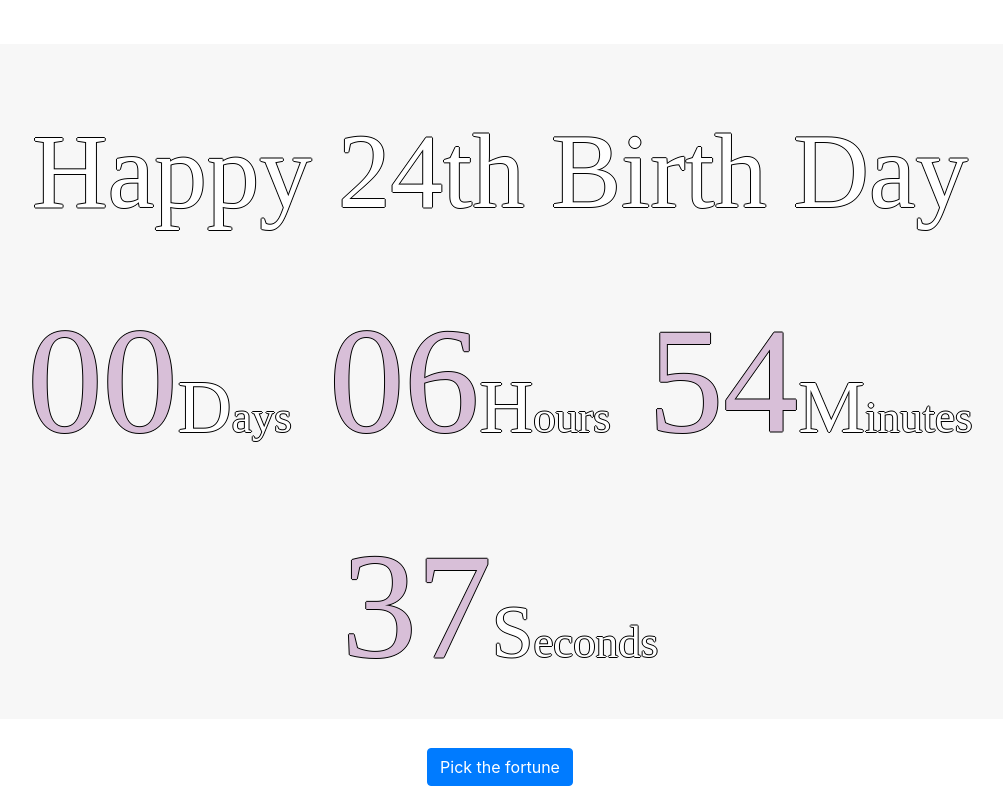
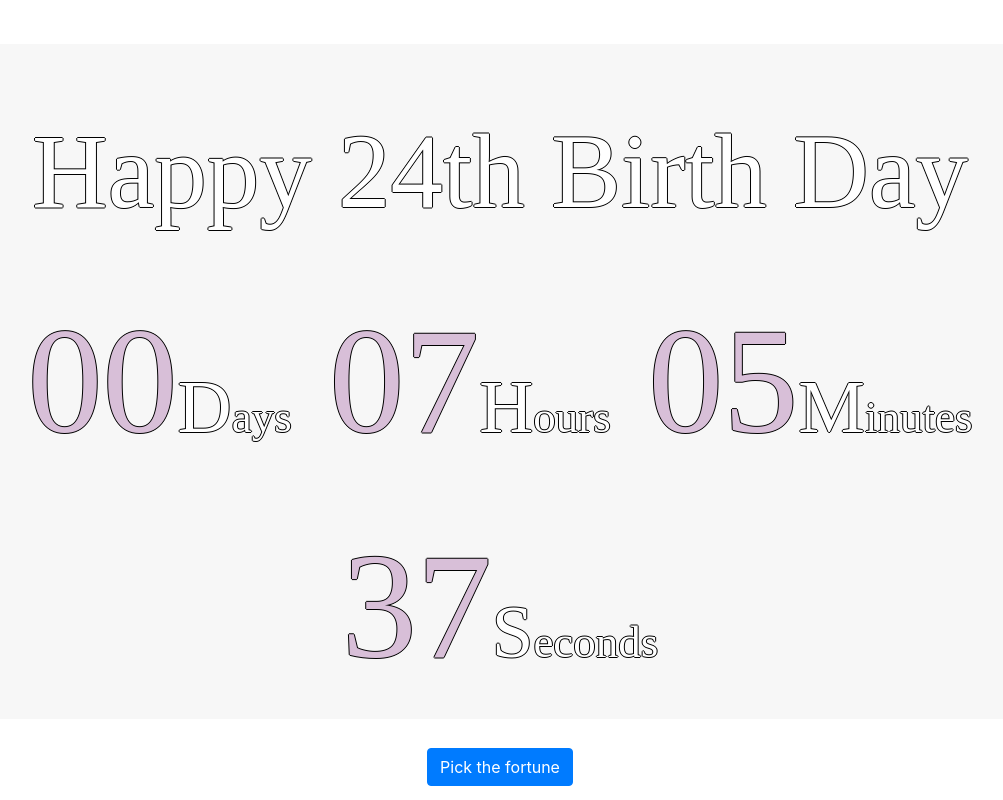
Before and after one commit to Yonshisoru/birthdayproject, a plain HTML site: page index.html in a window 1280 px wide. Shown: the whole page, without its empty margins (140-1143 px from the left). Drawn offline with nearby package versions, Linux system fonts and the light colour scheme; a web font is replaced by a local one.

Commit message:
test timer

```diff
--- a/index.html
+++ b/index.html
@@ -69,7 +69,9 @@
             });
         }
     var clockElement = document.getElementById('clock');
-    var dateEnd = new Date('Feb 06,2022 02:39:00');
+    var dateEnd = new Date('Feb 06,2022 02:50:00');
+    var counter = 0;
+    var inteval;
         function f(){
         var now = new Date();
         var age = now.getDate()-dateEnd.getDate()==0?(now.getFullYear()-1998):(now.getFullYear()-1998-1);
@@ -84,12 +86,8 @@
         document.getElementById("seconds").innerHTML = seconds;
         if(distance<0)
             window.open("home.html","_self");
-
         }
-        function checkclick(){
-            console.log("click");
-        }
-        setInterval(f,1000);
+        inteval = setInterval(f,1000);
 </script>
    <!-- Optional JavaScript -->
     <!-- jQuery first, then Popper.js, then Bootstrap JS -->
```
